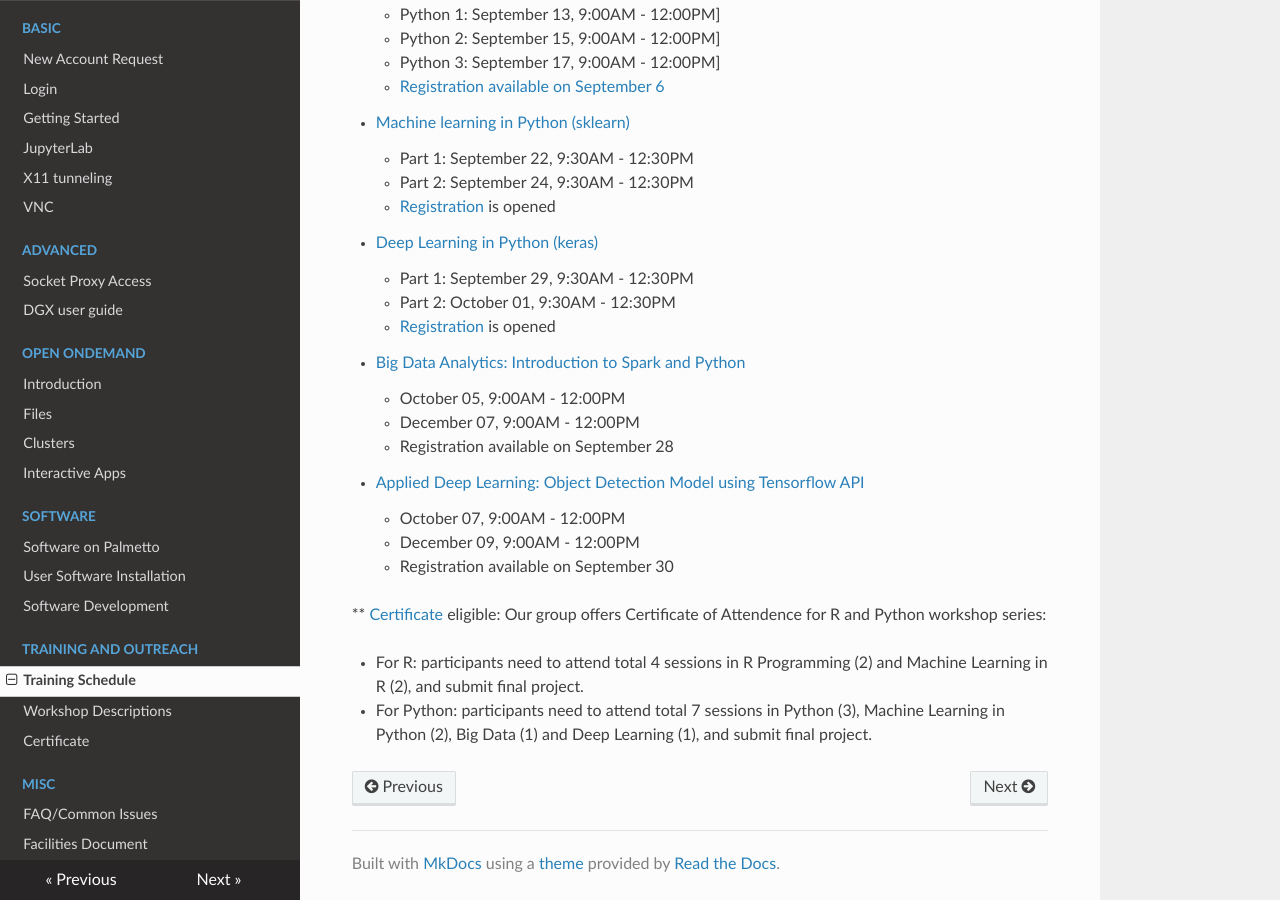
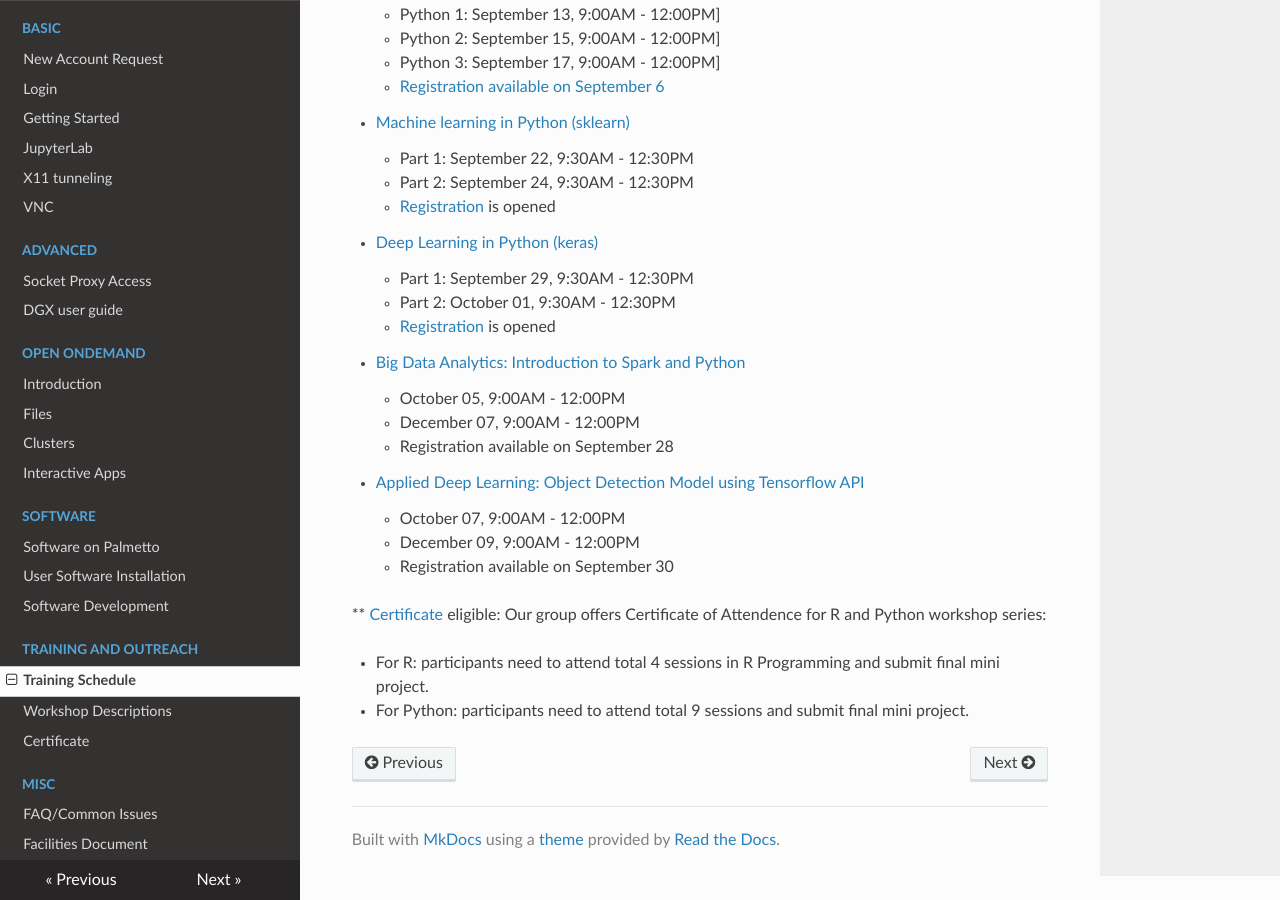
Before and after one commit to clemsonciti/palmetto-documentation, an MkDocs documentation site: the page built from docs/training/schedule.md, in a window 1280 px wide and 900 px high, scrolled down 908 px. Built offline with MkDocs 1.6.1, drawn with Linux system fonts in a browser that asks for light colours; nearby versions of some CDN libraries.

Commit message:
Update schedule.md

```diff
--- a/docs/training/schedule.md
+++ b/docs/training/schedule.md
@@ -59,6 +59,6 @@ Registration link will be automatically closed once it hits max 60 participants.
 ** [Certificate](https://www.palmetto.clemson.edu/palmetto/training/certificates/) eligible:
 Our group offers Certificate of Attendence for R and Python workshop series:
 
-- For R: participants need to attend total 4 sessions in R Programming (2) and Machine Learning in R (2), and submit final project.
+- For R: participants need to attend total 4 sessions in R Programming and submit final mini project.
 
-- For Python: participants need to attend total 7 sessions in Python (3), Machine Learning in Python (2), Big Data (1) and Deep Learning (1), and submit final project.
+- For Python: participants need to attend total 9 sessions and submit final mini project.
```
